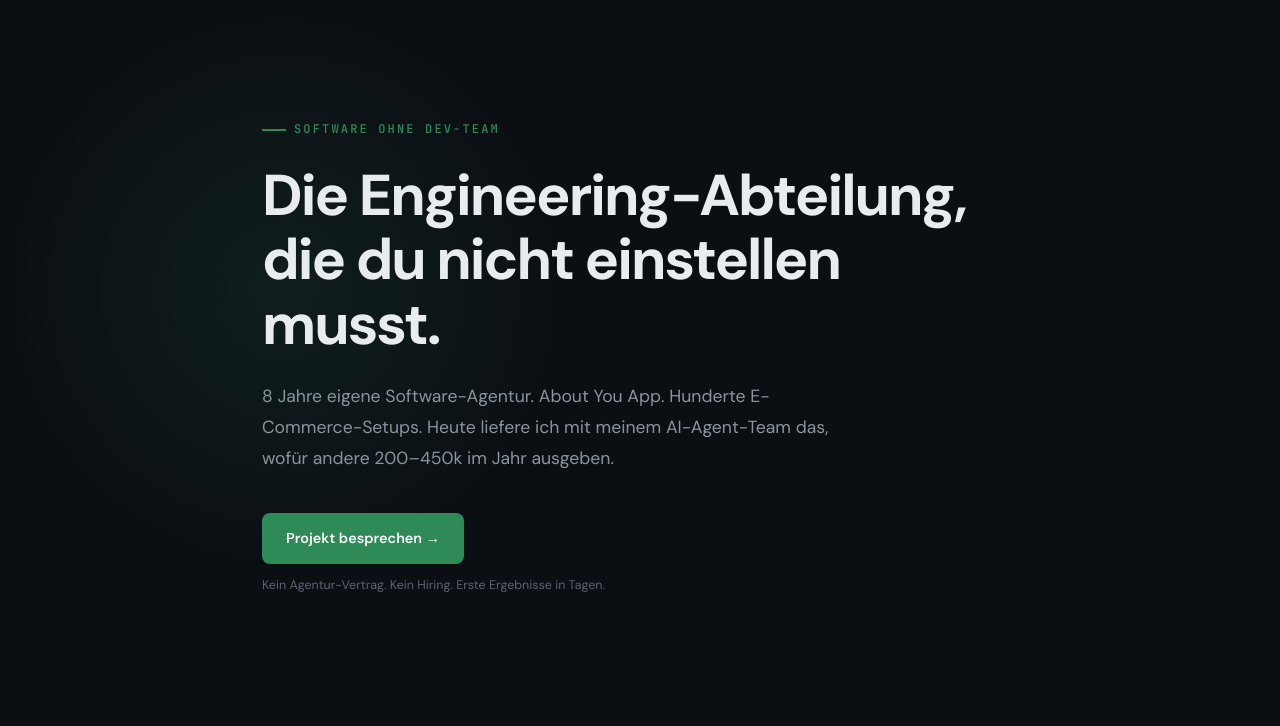
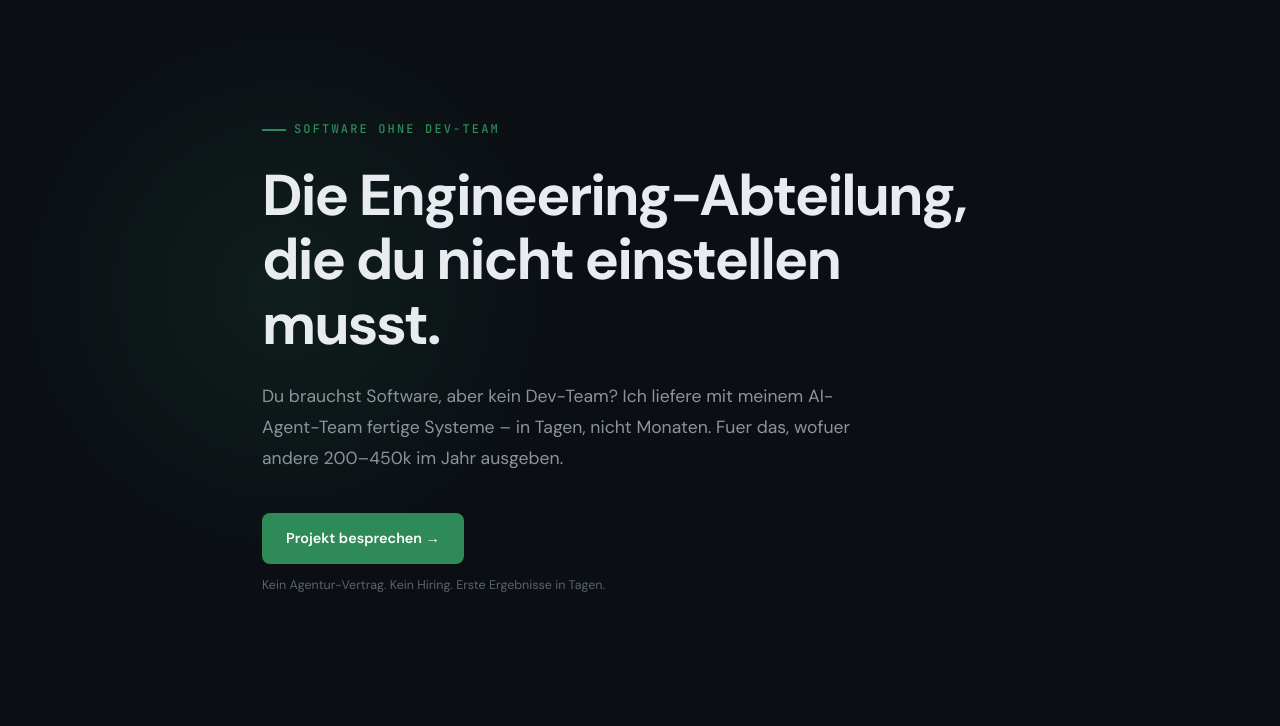
Before and after one commit to yves-s/personal-website, a plain HTML site: page index.html in a window 1280 px wide. Shown: the part 74-800 px from the top of the page. Drawn offline with Linux system fonts and the light colour scheme.

Commit message:
fix: move credentials from hero to about section
Hero now focuses on the customer's problem, not personal bio.
Credentials (About You, 8 Jahre Agentur) remain in the about block.

Co-Authored-By: Claude Opus 4.6 <noreply@anthropic.com>

```diff
--- a/index.html
+++ b/index.html
@@ -1678,7 +1678,7 @@
 <div class="hero">
   <div class="hero-label">Software ohne Dev-Team</div>
   <h1>Die Engineering-Abteilung, die du nicht einstellen musst.</h1>
-  <p class="hero-sub">8 Jahre eigene Software-Agentur. About You App. Hunderte E-Commerce-Setups. Heute liefere ich mit meinem AI-Agent-Team das, wofür andere 200–450k im Jahr ausgeben.</p>
+  <p class="hero-sub">Du brauchst Software, aber kein Dev-Team? Ich liefere mit meinem AI-Agent-Team fertige Systeme – in Tagen, nicht Monaten. Fuer das, wofuer andere 200–450k im Jahr ausgeben.</p>
   <a href="https://calendly.com/yves-schleich/30min" target="_blank" rel="noopener noreferrer" class="hero-btn">Projekt besprechen →</a>
   <p class="hero-note">Kein Agentur-Vertrag. Kein Hiring. Erste Ergebnisse in Tagen.</p>
 </div>
```
